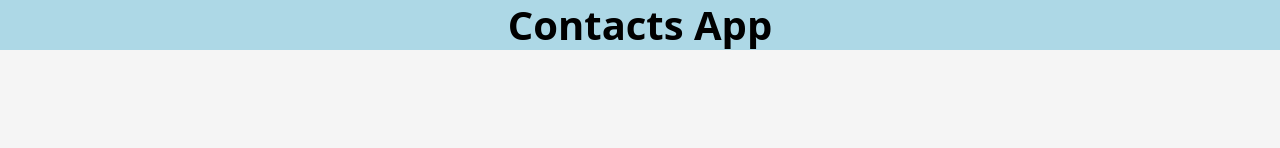
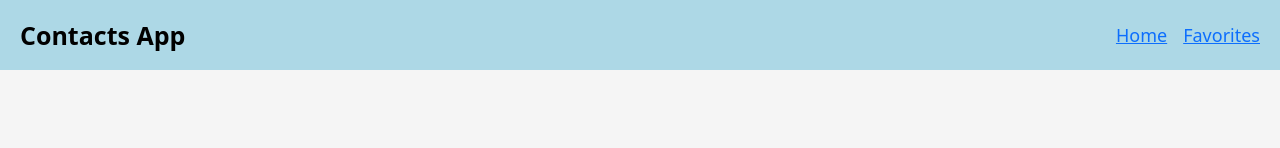
Before and after one commit to dibimbing-talent-connect-react/contacts-app, a React (Create React App) app: page / in a window 1280 px wide. Shown: the top 148 px of the page. Built offline with nearby package versions, Linux system fonts and the light colour scheme; no server answers.

Commit message:
implement routing

```diff
--- a/package.json
+++ b/package.json
@@ -12,6 +12,7 @@
     "react-bootstrap": "^2.8.0",
     "react-dom": "^18.2.0",
     "react-icons": "^4.10.1",
+    "react-router-dom": "^6.15.0",
     "react-scripts": "5.0.1",
     "web-vitals": "^2.1.4"
   },
--- a/src/App.js
+++ b/src/App.js
@@ -2,7 +2,9 @@ import { useState, createContext } from "react";
 import "bootstrap/dist/css/bootstrap.min.css";
 import "./assets/styles/index.css"; //css file stylesheet
 import Header from "./components/Header";
-import Content from "./components/Content";
+import { BrowserRouter, Route, Routes } from "react-router-dom";
+import Home from "./pages/Home";
+import Favorites from "./pages/Favorites";
 
 export const DataContext = createContext();
 
@@ -18,14 +20,20 @@ function App() {
   // };
 
   return (
+    <BrowserRouter>
       <DataContext.Provider value={{ angka, setAngka }}>
         <div className="App">
           <Header />
-        <Content />
           {/* <h1>{angka}</h1> */}
           {/* <button onClick={tambahAngka}>Tambah Angka</button> */}
+
+          <Routes>
+            <Route element={<Home />} path="/" />
+            <Route element={<Favorites />} path="/favorite-contacts" />
+          </Routes>
         </div>
       </DataContext.Provider>
+    </BrowserRouter>
   );
 }
 
--- a/src/assets/styles/index.css
+++ b/src/assets/styles/index.css
@@ -8,11 +8,16 @@ body {
 .header {
   width: 100%;
   color: black;
-  height: 50px;
+  height: 100%;
   background-color: lightblue;
   display: flex;
   align-items: center;
-  justify-content: center;
+  justify-content: space-between;
+  padding: 20px;
+}
+
+.header span {
+  font-size: 18px;
 }
 
 .content {
--- a/src/components/Header/index.js
+++ b/src/components/Header/index.js
@@ -1,4 +1,5 @@
 import React from "react";
+import { Link } from "react-router-dom";
 // import { DataContext } from "../../App";
 
 const Header = () => {
@@ -7,6 +8,7 @@ const Header = () => {
     fontWeight: "bolder",
     textAlign: "center",
     margin: 0,
+    fontSize: "25px",
   };
 
   // const angkaContext = useContext(DataContext);
@@ -15,6 +17,14 @@ const Header = () => {
     <div className="header">
       {/* inline style css */}
       <h1 style={titleStyle}>Contacts App</h1>
+      <div>
+        <Link to="/">
+          <span className="mx-3">Home</span>
+        </Link>
+        <Link to="/favorite-contacts">
+          <span>Favorites</span>
+        </Link>
+      </div>
     </div>
   );
 };
--- /dev/null
+++ b/src/pages/Favorites/index.js
@@ -0,0 +1,9 @@
+import React from 'react'
+
+const Favorites = () => {
+  return (
+    <div>Favorites</div>
+  )
+}
+
+export default Favorites
--- a/src/utils/api.js
+++ b/src/utils/api.js
@@ -1,6 +1,6 @@
 import axios from "axios";
 
-const baseUrl = "http://localhost:3002";
+const baseUrl = "http://localhost:8000";
 
 export const GetAllContacts = () => {
   return axios.get(`${baseUrl}/contacts`);
```
Also changed, not shown: src/pages/Home/index.js (renamed from src/components/Content/index.js, +4 -4 lines), 1 other file (tests, documents, lock files or other folders). Lines whose indentation alone changed are shown as unchanged.
